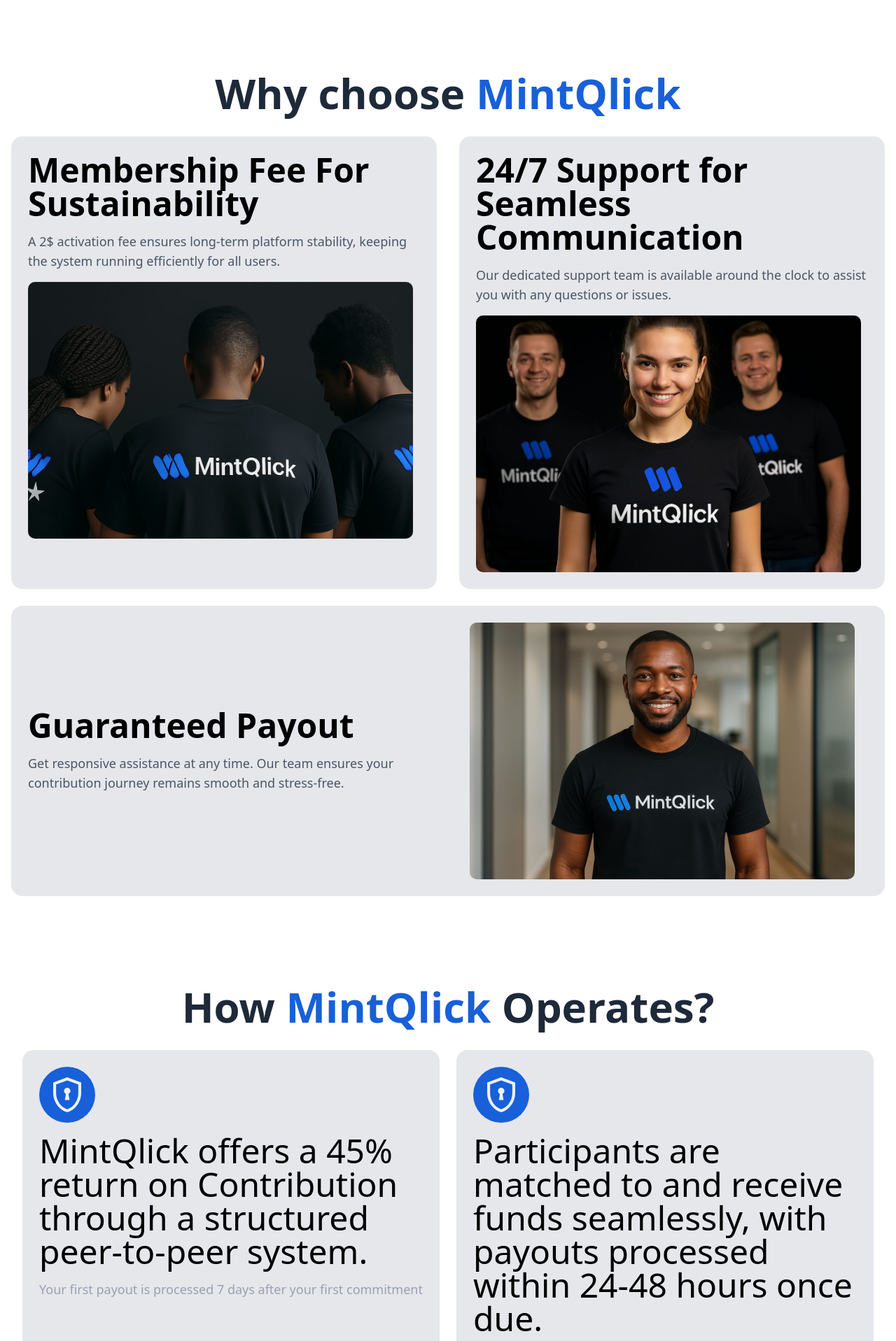
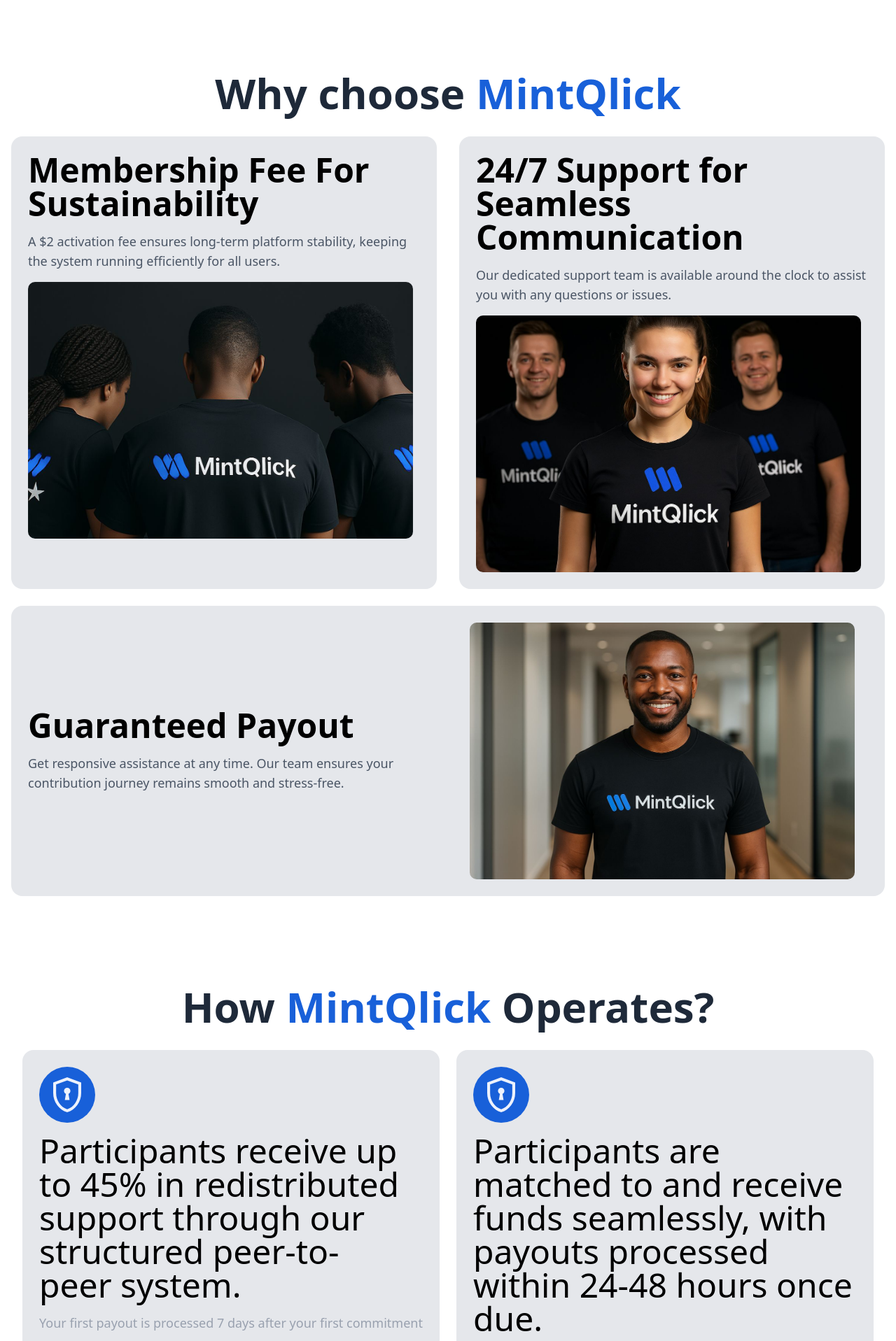
Before and after one commit to mintqlick/web-app, a Next.js app: page / in a window 1280 px wide. Shown: the part 880-2797 px from the top of the page at 70% size. Built offline with nearby package versions, Linux system fonts and the light colour scheme.

Commit message:
add corrections

```diff
--- a/src/components/HeroSection.jsx
+++ b/src/components/HeroSection.jsx
@@ -20,7 +20,7 @@
         <div className="w-full lg:w-1/2 flex items-center justify-center bg-white p-6">
           <div className="text-center lg:text-left">
             <h2 className="text-3xl lg:text-4xl font-bold text-gray-800">
-              Empower Your ,
+              Empower Your
               <span className="hidden md:inline">
                 <br />
               </span>{" "}
--- a/src/components/HowItWork.jsx
+++ b/src/components/HowItWork.jsx
@@ -22,7 +22,7 @@
             </div>
           </div>
           <h3 className="text-xl md:text-3xl lg:text-5xl text-black">
-            MintQlick offers a 45% return on Contribution through a structured peer-to-peer system.
+          Participants receive up to 45% in redistributed support through our structured peer-to-peer system.
           </h3>
           <p className="mt-4 text-base md:text-lg text-gray-400">
           Your first payout is processed 7 days after your first commitment
--- a/src/components/WhyChooseUs.jsx
+++ b/src/components/WhyChooseUs.jsx
@@ -16,7 +16,7 @@
             Membership Fee For Sustainability
           </h3>
           <p className="text-base md:text-lg text-gray-600 max-w-xl">
-            A 2$ activation fee ensures long-term platform stability,
+            A $2 activation fee ensures long-term platform stability,
             keeping the system running efficiently for all users.
           </p>
           <Image
```
